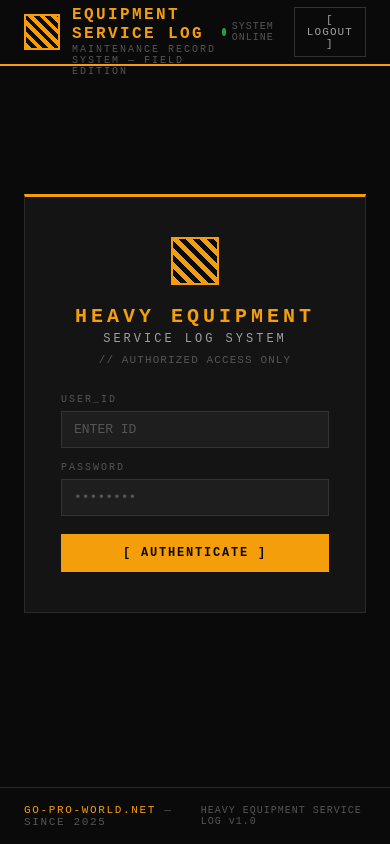
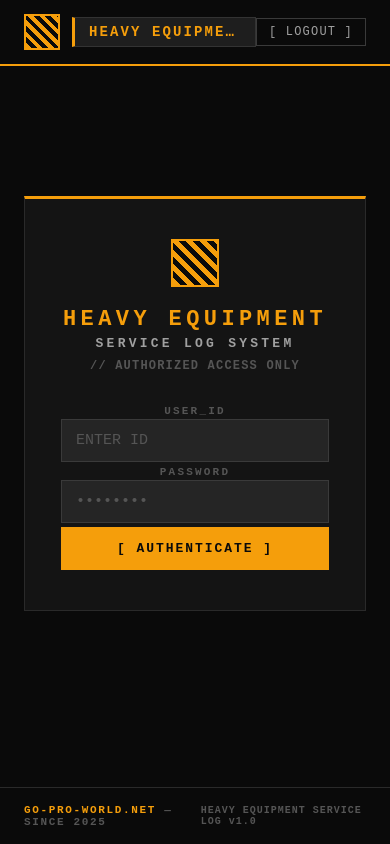
Before and after one commit to hisao5232/maintenance, a Next.js app in the folder web/: page /login in a window 390 px wide. Built offline with nearby package versions, Linux system fonts and the light colour scheme; no server answers.

Commit message:
feat: improve UI responsiveness and typography

```diff
--- a/web/app/components/Header.module.css
+++ b/web/app/components/Header.module.css
@@ -1,4 +1,3 @@
-/* Header.module.css */
 .header {
   background-color: #0a0a0a;
   border-bottom: 2px solid var(--accent);
@@ -21,12 +20,13 @@
   display: flex;
   align-items: center;
   gap: 12px;
+  min-width: 0; /* テキストがはみ出さないよう */
 }
 
-/* 警告ストライプ風アイコン */
 .icon {
   width: 36px;
   height: 36px;
+  min-width: 36px; /* スマホでつぶれないよう */
   background: repeating-linear-gradient(
     45deg,
     var(--accent),
@@ -35,25 +35,33 @@
     #0a0a0a 8px
   );
   border: 2px solid var(--accent);
-  flex-shrink: 0;
 }
 
 .titleBlock {
   display: flex;
   flex-direction: column;
+  min-width: 0;
+  background: #1e1e1e;           /* グレー背景 */
+  border: 1px solid #333333;
+  border-left: 3px solid var(--accent);  /* 左だけアクセントカラー */
+  padding: 6px 14px;
 }
 
 .title {
-  font-size: 16px;
-  font-weight: 700;
+  font-size: 20px;
+  font-weight: 900;
   color: var(--accent);
   letter-spacing: 0.15em;
   text-transform: uppercase;
   line-height: 1.2;
+  white-space: nowrap;
+  overflow: hidden;
+  text-overflow: ellipsis;
 }
 
 .subtitle {
-  font-size: 10px;
+  font-size: 11px;
+  font-weight: 400;        /* サブタイトルは細めのまま */
   color: var(--text-muted);
   letter-spacing: 0.2em;
   text-transform: uppercase;
@@ -63,15 +71,15 @@
   display: flex;
   align-items: center;
   gap: 6px;
-  font-size: 10px;
+  font-size: 11px;        /* 少し大きく */
   color: var(--text-muted);
   letter-spacing: 0.1em;
 }
 
-/* 点滅する緑のドット */
 .dot {
   width: 8px;
   height: 8px;
+  min-width: 8px;
   background: var(--success);
   border-radius: 50%;
   animation: blink 2s infinite;
@@ -88,14 +96,28 @@
   color: var(--text-secondary);
   padding: 6px 12px;
   font-family: inherit;
-  font-size: 11px;
+  font-size: 12px;        /* 少し大きく */
   letter-spacing: 0.1em;
   cursor: pointer;
   text-transform: uppercase;
   transition: all 0.2s;
+  white-space: nowrap;
 }
 
 .logoutBtn:hover {
   border-color: var(--danger);
   color: var(--danger);
 }
+
+/* スマホ対応部分も修正 */
+@media (max-width: 480px) {
+  .subtitle {
+    display: none;
+  }
+  .status {
+    display: none;
+  }
+  .title {
+    font-size: 14px;       /* スマホは少し抑える */
+  }
+}
--- a/web/app/globals.css
+++ b/web/app/globals.css
@@ -1,13 +1,12 @@
-/* globals.css */
 /* ベースカラー変数定義 */
 :root {
-  --bg-primary: #0a0a0a;       /* メイン背景：ほぼ黒 */
-  --bg-secondary: #141414;     /* カード背景 */
-  --bg-tertiary: #1e1e1e;      /* 入力欄背景 */
-  --border: #2a2a2a;           /* ボーダー */
-  --border-light: #333333;
+  --bg-primary: #0a0a0a;
+  --bg-secondary: #141414;
+  --bg-tertiary: #252525;      /* 少し明るく（元: #1e1e1e） */
+  --border: #2a2a2a;
+  --border-light: #3a3a3a;     /* 少し明るく（元: #333333） */
 
-  --accent: #f59e0b;           /* オレンジ（重機カラー） */
+  --accent: #f59e0b;
   --accent-hover: #d97706;
   --accent-dim: rgba(245, 158, 11, 0.15);
 
@@ -29,7 +28,8 @@
 body {
   background-color: var(--bg-primary);
   color: var(--text-primary);
-  font-family: 'Courier New', 'Consolas', monospace; /* 武骨なモノスペースフォント */
+  font-family: 'Courier New', 'Consolas', monospace;
+  font-weight: 600;        /* 追加：全体的に太く */
   min-height: 100vh;
   display: flex;
   flex-direction: column;
--- a/web/app/login/login.module.css
+++ b/web/app/login/login.module.css
@@ -32,7 +32,7 @@
 }
 
 .title {
-  font-size: 20px;
+  font-size: 22px;        /* 大きく */
   font-weight: 700;
   color: var(--accent);
   letter-spacing: 0.2em;
@@ -40,34 +40,21 @@
 }
 
 .subtitle {
-  font-size: 12px;
+  font-size: 13px;        /* 大きく */
   color: var(--text-secondary);
   letter-spacing: 0.25em;
   margin-bottom: 8px;
 }
 
 .access {
-  font-size: 11px;
+  font-size: 12px;        /* 大きく */
   color: var(--text-muted);
   letter-spacing: 0.1em;
   margin-bottom: 28px;
 }
 
-.form {
-  display: flex;
-  flex-direction: column;
-  gap: 14px;
-  text-align: left;
-}
-
-.field {
-  display: flex;
-  flex-direction: column;
-  gap: 6px;
-}
-
 .label {
-  font-size: 10px;
+  font-size: 11px;        /* 大きく */
   color: var(--text-muted);
   letter-spacing: 0.2em;
 }
@@ -76,11 +63,12 @@
   background: var(--bg-tertiary);
   border: 1px solid var(--border-light);
   color: var(--text-primary);
-  padding: 10px 12px;
+  padding: 12px 14px;
   font-family: inherit;
-  font-size: 13px;
+  font-size: 15px;        /* 大きく */
   outline: none;
   transition: border-color 0.2s;
+  width: 100%;
 }
 
 .input:focus {
@@ -92,7 +80,7 @@
 }
 
 .error {
-  font-size: 11px;
+  font-size: 12px;        /* 大きく */
   color: var(--danger);
   letter-spacing: 0.05em;
 }
@@ -101,14 +89,15 @@
   background: var(--accent);
   color: #0a0a0a;
   border: none;
-  padding: 12px;
+  padding: 14px;          /* 少し大きく */
   font-family: inherit;
-  font-size: 12px;
+  font-size: 13px;        /* 大きく */
   font-weight: 700;
   letter-spacing: 0.15em;
   cursor: pointer;
   transition: background 0.2s;
   margin-top: 4px;
+  width: 100%;
 }
 
 .btn:hover {
--- a/web/app/page.module.css
+++ b/web/app/page.module.css
@@ -2,7 +2,7 @@
 .page {
   max-width: 900px;
   margin: 0 auto;
-  padding: 24px 16px;
+  padding: 20px 16px;
   display: flex;
   flex-direction: column;
   gap: 16px;
@@ -20,7 +20,7 @@
 }
 
 .sectionLabel {
-  font-size: 11px;
+  font-size: 12px;        /* 大きく */
   color: var(--accent);
   letter-spacing: 0.2em;
   text-transform: uppercase;
@@ -38,9 +38,9 @@
   background: var(--bg-tertiary);
   border: 1px solid var(--border-light);
   color: var(--text-primary);
-  padding: 10px 12px;
+  padding: 10px 14px;
   font-family: inherit;
-  font-size: 13px;
+  font-size: 14px;        /* 大きく */
   flex: 1;
   min-width: 160px;
   outline: none;
@@ -60,9 +60,9 @@
   background: var(--bg-tertiary);
   border: 1px solid var(--border-light);
   color: var(--text-primary);
-  padding: 10px 12px;
+  padding: 10px 14px;
   font-family: inherit;
-  font-size: 13px;
+  font-size: 14px;        /* 大きく */
   outline: none;
   cursor: pointer;
 }
@@ -75,13 +75,13 @@
   background: var(--bg-tertiary);
   border: 1px solid var(--border-light);
   color: var(--text-primary);
-  padding: 12px;
+  padding: 12px 14px;
   font-family: inherit;
-  font-size: 13px;
+  font-size: 14px;        /* 大きく */
   width: 100%;
   resize: vertical;
   outline: none;
-  line-height: 1.6;
+  line-height: 1.7;
   transition: border-color 0.2s;
 }
 
@@ -100,7 +100,7 @@
   border: none;
   padding: 10px 20px;
   font-family: inherit;
-  font-size: 12px;
+  font-size: 13px;        /* 大きく */
   font-weight: 700;
   letter-spacing: 0.1em;
   cursor: pointer;
@@ -126,14 +126,14 @@
 }
 
 .resultCount {
-  font-size: 11px;
+  font-size: 12px;        /* 大きく */
   color: var(--accent);
   letter-spacing: 0.15em;
   margin-bottom: 4px;
 }
 
 .noResult {
-  font-size: 12px;
+  font-size: 13px;        /* 大きく */
   color: var(--text-muted);
   letter-spacing: 0.1em;
   padding: 16px 0;
@@ -153,16 +153,17 @@
 .cardHeader {
   display: flex;
   align-items: center;
-  gap: 10px;
+  gap: 8px;
   margin-bottom: 8px;
-  flex-wrap: wrap;
+  flex-wrap: wrap;        /* スマホで折り返し */
 }
 
 .badge {
-  font-size: 10px;
+  font-size: 11px;        /* 大きく */
   font-weight: 700;
   padding: 2px 8px;
   letter-spacing: 0.1em;
+  white-space: nowrap;
 }
 
 .badgeBlue {
@@ -179,28 +180,28 @@
 
 .modelName {
   font-weight: 700;
-  font-size: 14px;
+  font-size: 15px;        /* 大きく */
   color: var(--text-primary);
   letter-spacing: 0.05em;
 }
 
 .serial {
-  font-size: 11px;
+  font-size: 12px;        /* 大きく */
   color: var(--text-muted);
   letter-spacing: 0.05em;
 }
 
 .date {
-  font-size: 11px;
+  font-size: 12px;        /* 大きく */
   color: var(--text-secondary);
   margin-left: auto;
   letter-spacing: 0.05em;
 }
 
 .content {
-  font-size: 13px;
+  font-size: 14px;        /* 大きく */
   color: var(--text-secondary);
-  line-height: 1.7;
+  line-height: 1.8;
   white-space: pre-wrap;
   border-left: 2px solid var(--border);
   padding-left: 12px;
@@ -212,7 +213,7 @@
   border: none;
   color: var(--accent);
   font-family: inherit;
-  font-size: 11px;
+  font-size: 12px;        /* 大きく */
   letter-spacing: 0.2em;
   cursor: pointer;
   padding: 0;
@@ -233,7 +234,7 @@
 .formRow {
   display: flex;
   gap: 8px;
-  flex-wrap: wrap;
+  flex-wrap: wrap;        /* スマホで折り返し */
 }
 
 .formFooter {
@@ -244,13 +245,44 @@
 }
 
 .msgSuccess {
-  font-size: 12px;
+  font-size: 13px;        /* 大きく */
   color: var(--success);
   letter-spacing: 0.05em;
 }
 
 .msgError {
-  font-size: 12px;
+  font-size: 13px;        /* 大きく */
   color: var(--danger);
   letter-spacing: 0.05em;
 }
+
+/* スマホ対応 */
+@media (max-width: 600px) {
+  .page {
+    padding: 12px;
+  }
+
+  .section {
+    padding: 14px;
+  }
+
+  /* 検索ボタンを全幅に */
+  .btnPrimary {
+    width: 100%;
+  }
+
+  /* selectを全幅に */
+  .select {
+    width: 100%;
+  }
+
+  /* 日付もフォームも全幅 */
+  .input {
+    width: 100%;
+    min-width: unset;
+  }
+
+  .date {
+    margin-left: 0;     /* スマホではdateを右寄せしない */
+  }
+}
```
